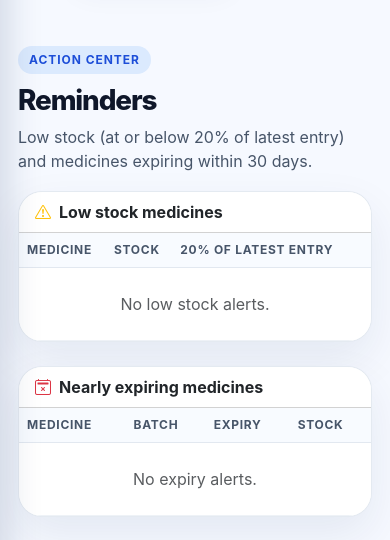
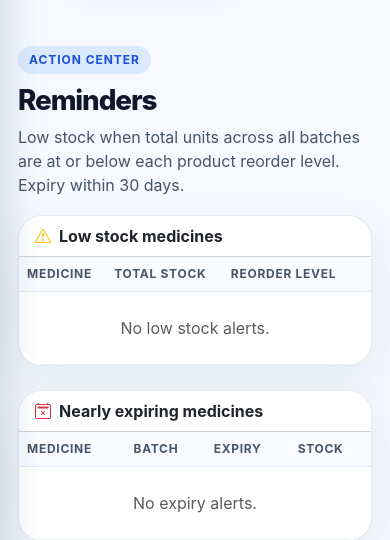
Before and after one commit to Azmain946/Ashafa-Traders, a Django app: page /reminders/ in a window 390 px wide. Shown: the part 74-614 px from the top of the page. Run offline with Django 5.2, Linux system fonts and the light colour scheme; the visitor is signed in with stand-in values (Sample User, id 1); data comes from the database, SQL or seed files in the repository; data that the repository does not hold is empty; some libraries are stand-ins or nearby versions.

Commit message:
Entry number search, reorder-only low stock, receipt header, cart Enter
- Search products/orders/customers/antibiotics/returns by 10-13 digit entry (batch) id
- Low stock reminders use total stock vs product reorder_level only
- Receipt: Invoice and Order ID lines after store phone; customer block unchanged
- Enter on Add % in cart modal submits Save to cart (stop double nav)

Co-authored-by: AZMAIN FIEQUE <Azmain946@users.noreply.github.com>

```diff
--- a/pharmacy/services.py
+++ b/pharmacy/services.py
@@ -6,7 +6,7 @@ from django.conf import settings
 from django.core.cache import cache
 from django.core.exceptions import ValidationError
 from django.db import transaction
-from django.db.models import Count, DecimalField, ExpressionWrapper, F, IntegerField, OuterRef, Q, Subquery, Sum
+from django.db.models import Count, DecimalField, F, OuterRef, Q, Subquery, Sum
 from django.db.models.functions import Coalesce, TruncMonth
 from django.utils import timezone
 
@@ -31,6 +31,17 @@ from .models import (
 
 MONEY = Decimal("0.01")
 UNIT_MONEY = Decimal("0.00000001")
+
+# Padded stock entry (ProductBatch.pk) length used in QR labels and search
+STOCK_ENTRY_NUMBER_MAX_LEN = 13
+
+
+def stock_entry_pk_from_query(term):
+    """If term is a 10–13 digit stock entry number, return ProductBatch.pk; else None."""
+    t = (term or "").strip()
+    if not t.isdigit() or len(t) < 10 or len(t) > STOCK_ENTRY_NUMBER_MAX_LEN:
+        return None
+    return int(t)
 
 
 def money(value):
@@ -390,6 +401,18 @@ def lookup_return_invoice(invoice_number=None, phone=None, invoice_date=None):
     )
     if invoice_number:
         lookup_value = invoice_number.strip()
+        entry_pk = stock_entry_pk_from_query(lookup_value)
+        if entry_pk is not None:
+            invoice_ids = (
+                SalesInvoiceItem.objects.filter(product_batch_id=entry_pk)
+                .values_list("invoice_id", flat=True)
+                .distinct()
+                .order_by("-invoice_id")
+            )
+            for iid in invoice_ids:
+                hit = base_qs.filter(pk=iid).first()
+                if hit:
+                    return hit
         order = Order.objects.filter(order_number__iexact=lookup_value).first()
         if order:
             invoice = base_qs.filter(Q(order=order) | Q(invoice_number__startswith=order.order_number)).first()
@@ -675,23 +698,10 @@ def reminder_data():
     app_settings = AppSetting.load()
     today = timezone.localdate()
     expiry_cutoff = today + timedelta(days=30)
-    latest_entry_units = (
-        ProductBatch.objects.filter(product_id=OuterRef("pk"), is_active=True)
-        .order_by("-created_at")
-        .annotate(entry_units=F("number_of_boxes") * F("units_per_box"))
-        .values("entry_units")[:1]
-    )
     low_stock_products = (
         Product.objects.filter(is_active=True)
-        .annotate(
-            total=Coalesce(Sum("batches__stock_quantity"), 0),
-            latest_entry_units=Subquery(latest_entry_units, output_field=IntegerField()),
-            low_stock_threshold=ExpressionWrapper(
-                F("latest_entry_units") * 20 / 100,
-                output_field=IntegerField(),
-            ),
-        )
-        .filter(latest_entry_units__gt=0, total__lte=F("low_stock_threshold"))
+        .annotate(total=Coalesce(Sum("batches__stock_quantity"), 0))
+        .filter(total__lte=F("reorder_level"))
         .select_related("category", "brand")
         .order_by("total", "name")
     )
@@ -710,6 +720,30 @@ def reminder_data():
 
 def search_products(term, limit=8):
     term = (term or "").strip()
+    entry_pk = stock_entry_pk_from_query(term)
+    if entry_pk is not None:
+        return (
+            ProductBatch.objects.filter(pk=entry_pk, is_active=True)
+            .select_related("product", "product__brand")
+            .only(
+                "id",
+                "batch_number",
+                "barcode",
+                "expiry_date",
+                "stock_quantity",
+                "tp_price",
+                "mrp",
+                "product__id",
+                "product__name",
+                "product__generic_name",
+                "product__strength",
+                "product__thumbnail",
+                "product__image",
+                "product__barcode",
+                "product__brand__name",
+            )
+            .order_by("product__name", "expiry_date")[:limit]
+        )
     if len(term) < 2:
         return ProductBatch.objects.none()
     return (
--- a/pharmacy/tests.py
+++ b/pharmacy/tests.py
@@ -192,6 +192,9 @@ class PharmacyWorkflowTests(TestCase):
         )
         receipt = build_receipt_escpos(invoice)
         self.assertIn(invoice.order.order_number, receipt)
+        self.assertIn(invoice.invoice_number, receipt)
+        self.assertIn("Invoice:", receipt)
+        self.assertIn("Order ID:", receipt)
         self.assertIn("\x1D\x56\x01", receipt)
         api_response = self.client.get(reverse("api_invoice_receipt", args=[invoice.pk]))
         self.assertEqual(api_response.status_code, 200)
--- a/pharmacy/views.py
+++ b/pharmacy/views.py
@@ -68,6 +68,7 @@ from .services import (
     reserve_order_number,
     resolve_return_invoice,
     search_products,
+    stock_entry_pk_from_query,
 )
 
 
@@ -158,13 +159,17 @@ def products(request):
         selected_category = get_object_or_404(ProductCategory, pk=category_id)
         qs = qs.filter(category=selected_category)
     if query:
-        qs = qs.filter(
-            Q(name__icontains=query)
-            | Q(generic_name__icontains=query)
-            | Q(barcode__icontains=query)
-            | Q(batches__batch_number__icontains=query)
-            | Q(batches__barcode__icontains=query)
-        ).distinct()
+        entry_pk = stock_entry_pk_from_query(query)
+        if entry_pk is not None:
+            qs = qs.filter(batches__pk=entry_pk).distinct()
+        else:
+            qs = qs.filter(
+                Q(name__icontains=query)
+                | Q(generic_name__icontains=query)
+                | Q(barcode__icontains=query)
+                | Q(batches__batch_number__icontains=query)
+                | Q(batches__barcode__icontains=query)
+            ).distinct()
     return render(
         request,
         "pharmacy/products.html",
@@ -336,7 +341,16 @@ def customers(request):
         total_paid_value=Coalesce(Sum("orders__paid_amount"), Decimal("0.00"), output_field=DecimalField()),
     )
     if query:
-        qs = qs.filter(Q(name__icontains=query) | Q(phone__icontains=query) | Q(customer_code__icontains=query))
+        entry_pk = stock_entry_pk_from_query(query)
+        if entry_pk is not None:
+            qs = qs.filter(
+                Q(name__icontains=query)
+                | Q(phone__icontains=query)
+                | Q(customer_code__icontains=query)
+                | Q(orders__invoices__items__product_batch_id=entry_pk)
+            ).distinct()
+        else:
+            qs = qs.filter(Q(name__icontains=query) | Q(phone__icontains=query) | Q(customer_code__icontains=query))
     sort_map = {
         "newest": "-created_at",
         "bought": "-total_bought_value",
@@ -403,11 +417,20 @@ def invoices(request):
     query = request.GET.get("q", "").strip()
     qs = Order.objects.select_related("customer").order_by("-created_at")
     if query:
-        qs = qs.filter(
-            Q(order_number__icontains=query)
-            | Q(customer_name__icontains=query)
-            | Q(customer_phone__icontains=query)
-        )
+        entry_pk = stock_entry_pk_from_query(query)
+        if entry_pk is not None:
+            qs = qs.filter(
+                Q(order_number__icontains=query)
+                | Q(customer_name__icontains=query)
+                | Q(customer_phone__icontains=query)
+                | Q(invoices__items__product_batch_id=entry_pk)
+            ).distinct()
+        else:
+            qs = qs.filter(
+                Q(order_number__icontains=query)
+                | Q(customer_name__icontains=query)
+                | Q(customer_phone__icontains=query)
+            )
     return render(request, "pharmacy/invoices.html", {"page_obj": paginate(request, qs), "query": query})
 
 
@@ -489,12 +512,22 @@ def antibiotic_registers(request):
     query = request.GET.get("q", "").strip()
     qs = AntibioticRegisterEntry.objects.select_related("customer", "product", "invoice", "invoice__order").order_by("-sale_date")
     if query:
-        qs = qs.filter(
-            Q(customer__name__icontains=query)
-            | Q(product__name__icontains=query)
-            | Q(invoice__invoice_number__icontains=query)
-            | Q(invoice__order__order_number__icontains=query)
-        )
+        entry_pk = stock_entry_pk_from_query(query)
+        if entry_pk is not None:
+            qs = qs.filter(
+                Q(customer__name__icontains=query)
+                | Q(product__name__icontains=query)
+                | Q(invoice__invoice_number__icontains=query)
+                | Q(invoice__order__order_number__icontains=query)
+                | Q(invoice__items__product_batch_id=entry_pk)
+            ).distinct()
+        else:
+            qs = qs.filter(
+                Q(customer__name__icontains=query)
+                | Q(product__name__icontains=query)
+                | Q(invoice__invoice_number__icontains=query)
+                | Q(invoice__order__order_number__icontains=query)
+            )
     return render(request, "pharmacy/antibiotic_registers.html", {"page_obj": paginate(request, qs), "query": query})
 
 
--- a/static/js/app.js
+++ b/static/js/app.js
@@ -461,6 +461,17 @@
 
   updateCheckoutPreview();
 
+  const quickAddPercentEl = document.getElementById("quickAddPercent");
+  if (quickAddPercentEl) {
+    quickAddPercentEl.addEventListener("keydown", (event) => {
+      if (event.key === "Enter") {
+        event.preventDefault();
+        event.stopImmediatePropagation();
+        document.getElementById("quickSaveProduct")?.click();
+      }
+    });
+  }
+
   function isProductImageField(element) {
     return element && element.name === "image" && element.type === "file";
   }
--- a/templates/pharmacy/reminders.html
+++ b/templates/pharmacy/reminders.html
@@ -5,7 +5,7 @@
   <div>
     <span class="eyebrow">Action center</span>
     <h1>Reminders</h1>
-    <p>Low stock (at or below 20% of latest entry) and medicines expiring within 30 days.</p>
+    <p>Low stock when total units across all batches are at or below each product reorder level. Expiry within 30 days.</p>
   </div>
 </div>
 <div class="row g-4">
@@ -14,13 +14,13 @@
       <div class="card-header bg-white"><strong><i class="bi bi-exclamation-triangle me-2 text-warning"></i>Low stock medicines</strong></div>
       <div class="table-responsive">
         <table class="table align-middle mb-0">
-          <thead><tr><th>Medicine</th><th>Stock</th><th>20% of latest entry</th><th></th></tr></thead>
+          <thead><tr><th>Medicine</th><th>Total stock</th><th>Reorder level</th><th></th></tr></thead>
           <tbody>
             {% for product in low_stock_products %}
               <tr>
                 <td>{{ product.display_name }}</td>
                 <td><span class="badge text-bg-warning">{{ product.total }}</span></td>
-                <td>{{ product.low_stock_threshold }}</td>
+                <td>{{ product.reorder_level }}</td>
                 <td class="text-end"><a class="btn btn-sm btn-light" href="{% url 'product_detail' product.pk %}">Restock</a></td>
               </tr>
             {% empty %}
```
Also changed, not shown: pharmacy/printing.py (+5 -4 lines).
